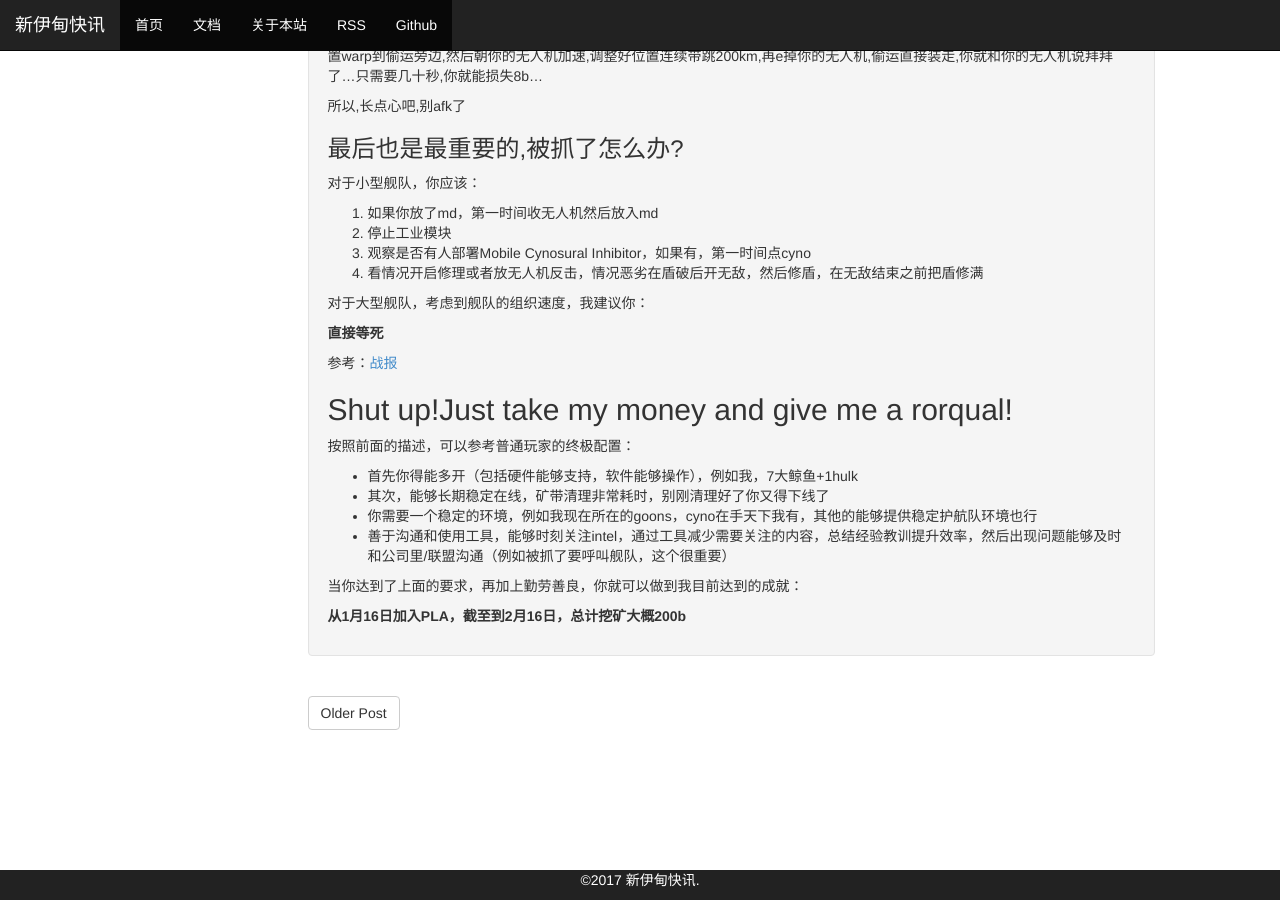
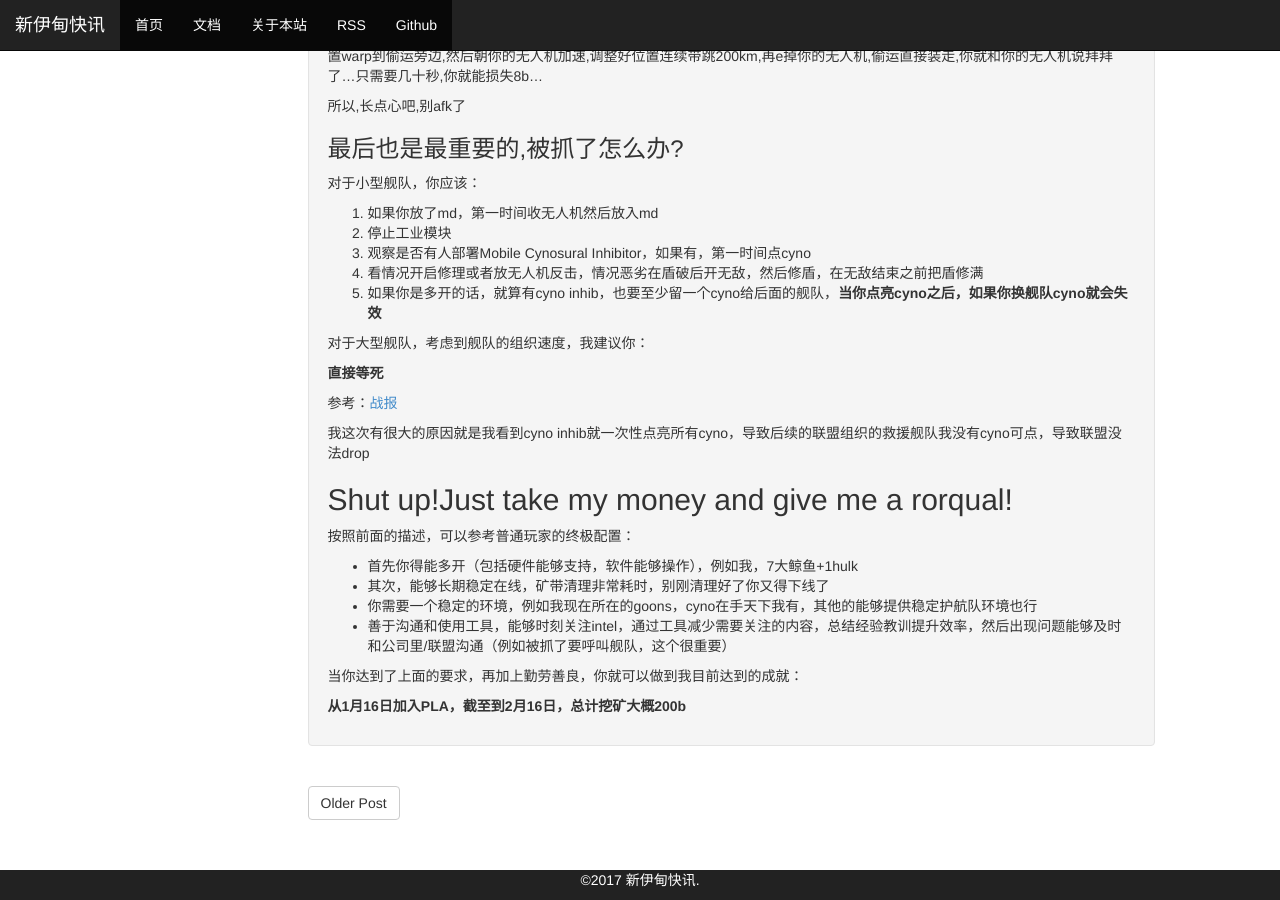
Before and after one commit to zhang98722/zhang98722.github.io, a Jekyll site: the page built from _posts/2017-03-13-guide-of-rorqual-mining.md, in a window 1280 px wide and 900 px high, scrolled down 7033 px. Built offline with Jekyll 4.4.1, drawn with Linux system fonts in a browser that asks for light colours; comment, search, counter and statistics services are not loaded.

Commit message:
Update 2017-03-13-guide-of-rorqual-mining.md

```diff
--- a/_posts/2017-03-13-guide-of-rorqual-mining.md
+++ b/_posts/2017-03-13-guide-of-rorqual-mining.md
@@ -148,12 +148,16 @@ PANIC技能到3级感觉就够用了，3级也很快，后面感觉意义不大
 2. 停止工业模块
 3. 观察是否有人部署Mobile Cynosural Inhibitor，如果有，第一时间点cyno
 4. 看情况开启修理或者放无人机反击，情况恶劣在盾破后开无敌，然后修盾，在无敌结束之前把盾修满
+5. 如果你是多开的话，就算有cyno inhib，也要至少留一个cyno给后面的舰队，__当你点亮cyno之后，如果你换舰队cyno就会失效__
 
 对于大型舰队，考虑到舰队的组织速度，我建议你：
 
 __直接等死__
 
 参考：[战报](http://evf-eve.com/services/brcat/?s=4769&b=7430611&e=150&t=bb&ro=26.1)
+
+我这次有很大的原因就是我看到cyno inhib就一次性点亮所有cyno，导致后续的联盟组织的救援舰队我没有cyno可点，导致联盟没法drop
+
 ## Shut up!Just take my money and give me a rorqual! ##
 
 按照前面的描述，可以参考普通玩家的终极配置：
```
